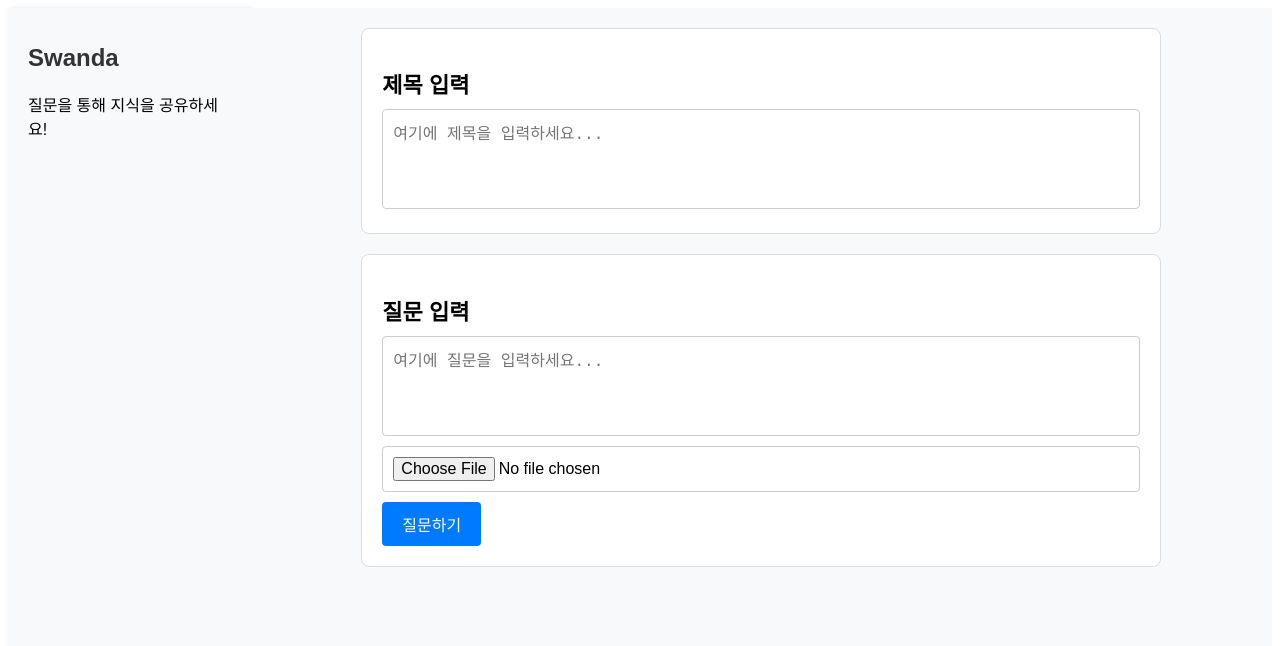
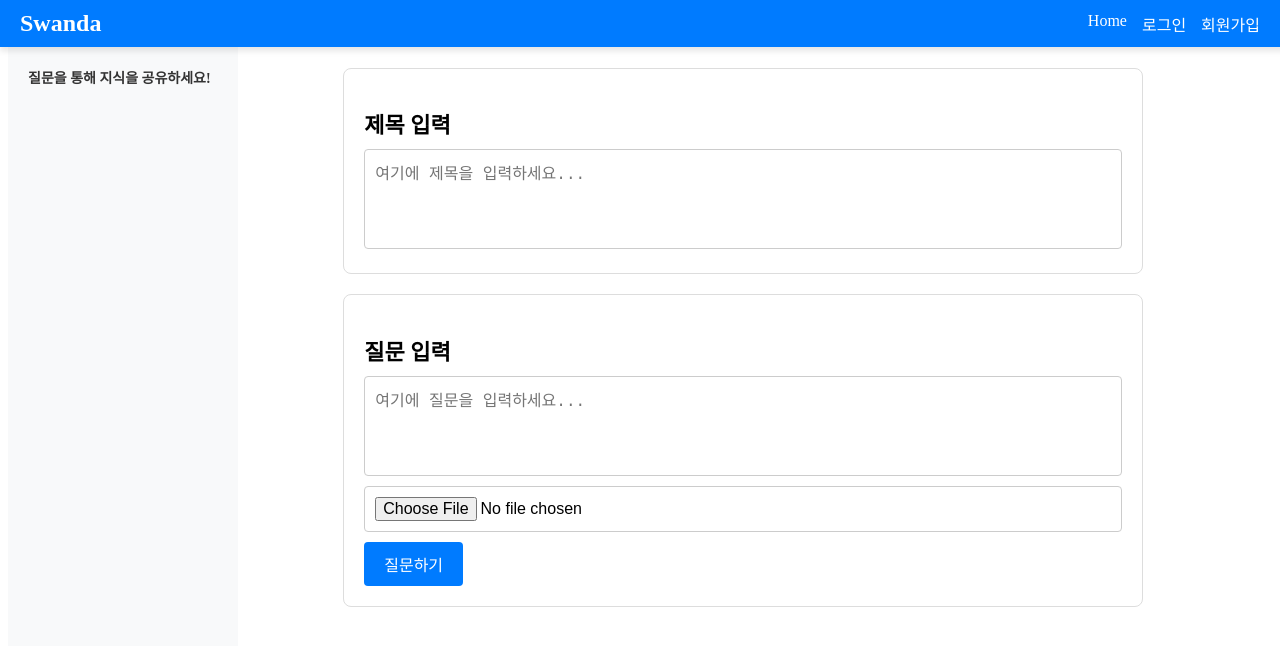
Before and after one commit to Eung-Git/SWANDA-Front, a React (Create React App) app in the folder swanda/: page / in a window 1280 px wide. Shown: the top 646 px of the page. Built offline with nearby package versions, Linux system fonts and the light colour scheme; no server answers.

Commit message:
feat: 헤더 만들었어 이년아

```diff
--- a/swanda/src/App.js
+++ b/swanda/src/App.js
@@ -1,12 +1,16 @@
 import React from "react";
 import Sidebar from "./MainPage/sidebar";
 import Main from "./MainPage/main";
+import Header from "./Header/header";
 
 function App() {
     return (
         <div style={styles.container}>
+            <Header />
+            <div style={styles.content}>
                 <Sidebar />
                 <Main />
+            </div>
         </div>
     );
 }
@@ -14,8 +18,13 @@ function App() {
 const styles = {
     container: {
         display: "flex",
+        flexDirection: "column",
         height: "100vh",
-    fontFamily: "'Arial', sans-serif",
+    },
+    content: {
+        display: "flex",
+        flex: 1,
+        overflow: "hidden",
     },
 };
 
--- /dev/null
+++ b/swanda/src/Header/header.css
@@ -0,0 +1,33 @@
+.header {
+    position: fixed;
+    top: 0;
+    left: 0;
+    width: 100%;
+    background-color: #007bff;
+    color: #fff;
+    padding: 10px 20px;
+    display: flex;
+    justify-content: space-between;
+    align-items: center;
+    box-shadow: 0 4px 6px rgba(0, 0, 0, 0.1);
+    z-index: 1000;
+}
+
+.logo {
+    font-size: 24px;
+    font-weight: bold;
+}
+
+.nav {
+    margin-right: 40px;
+    display: flex;
+    gap: 15px;
+}
+
+.navLink {
+    color: #fff;
+    text-decoration: none;
+    font-size: 16px;
+    font-weight: 500;
+    transition: color 0.3s;
+}
--- /dev/null
+++ b/swanda/src/Header/header.js
@@ -0,0 +1,17 @@
+import React from "react";
+import "./header.css";
+
+const Header = () => {
+    return (
+        <header className="header">
+            <div className="logo">Swanda</div>
+            <nav className="nav">
+                <a href="/" className="navLink">Home</a>
+                <a href="/about" className="navLink">로그인</a>
+                <a href="/contact" className="navLink">회원가입</a>
+            </nav>
+        </header>
+    );
+};
+
+export default Header;
--- /dev/null
+++ b/swanda/src/MainPage/main.css
@@ -0,0 +1,62 @@
+.container {
+    display: flex;
+    flex-direction: column;
+    gap: 20px;
+    padding: 60px 20px;
+    background-color: #ffffff;
+    justify-content: flex-start;
+    align-items: center;
+    width: 80%;
+    box-sizing: border-box;
+}
+
+.inputBox {
+    width: 100%;
+    max-width: 800px;
+    background-color: #ffffff;
+    border: 1px solid #ddd;
+    border-radius: 8px;
+    padding: 20px;
+    box-sizing: border-box;
+}
+
+.heading {
+    font-size: 22px;
+    margin-bottom: 10px;
+}
+
+.form {
+    display: flex;
+    flex-direction: column;
+    gap: 10px;
+}
+
+.textarea {
+    width: 100%;
+    height: 100px;
+    padding: 10px;
+    font-size: 16px;
+    border-radius: 4px;
+    border: 1px solid #ccc;
+    resize: none;
+    box-sizing: border-box;
+}
+
+.fileInput {
+    padding: 10px;
+    font-size: 16px;
+    border-radius: 4px;
+    border: 1px solid #ccc;
+    cursor: pointer;
+}
+
+.button {
+    padding: 10px 20px;
+    font-size: 16px;
+    background-color: #007bff;
+    color: #fff;
+    border: none;
+    border-radius: 4px;
+    cursor: pointer;
+    align-self: flex-start;
+}
--- a/swanda/src/MainPage/main.js
+++ b/swanda/src/MainPage/main.js
@@ -1,21 +1,11 @@
-import React, { useState, useRef, useEffect } from "react";
-import axios from 'axios';
+import React, { useState, useRef } from "react";
+import "./main.css"; // CSS 파일 불러오기
 
 const Main = () => {
     const [question, setQuestion] = useState("");
     const [title, setTitle] = useState("");
     const [file, setFile] = useState(null); // 첨부 파일 상태
     const fileInputRef = useRef(null);
-
-    useEffect(() => {
-        axios.post(`${process.env.REACT_APP_ADDRESS}/post/create/`,
-            {
-                title: title,
-                content: question,
-                file: file,
-            },
-        );
-    });
 
     const handleSubmit_question = (event) => {
         event.preventDefault();
@@ -44,12 +34,12 @@ const Main = () => {
     };
 
     return (
-        <div style={styles.container}>
+        <div className="container">
             {/* 제목 입력 */}
-            <div style={styles.inputBox}>
-                <h2 style={styles.heading}>제목 입력</h2>
+            <div className="inputBox">
+                <h2 className="heading">제목 입력</h2>
                 <textarea
-                    style={styles.textarea}
+                    className="textarea"
                     placeholder="여기에 제목을 입력하세요..."
                     value={title}
                     onChange={(e) => setTitle(e.target.value)}
@@ -57,22 +47,23 @@ const Main = () => {
             </div>
 
             {/* 질문 입력 */}
-            <div style={styles.inputBox}>
-                <h2 style={styles.heading}>질문 입력</h2>
-                <form onSubmit={handleSubmit_question} style={styles.form}>
+            <div className="inputBox">
+                <h2 className="heading">질문 입력</h2>
+                <form onSubmit={handleSubmit_question} className="form">
                     <textarea
-                        style={styles.textarea}
+                        className="textarea"
                         placeholder="여기에 질문을 입력하세요..."
                         value={question}
                         onChange={(e) => setQuestion(e.target.value)}
                     />
                     <input
                         type="file"
+                        accept=".jpg, .jpeg, .mp4, .pdf, .img, .png"
                         ref={fileInputRef}
                         onChange={handleFileChange}
-                        style={styles.fileInput}
+                        className="fileInput"
                     />
-                    <button type="submit" style={styles.button}>
+                    <button type="submit" className="button">
                         질문하기
                     </button>
                 </form>
@@ -81,64 +72,4 @@ const Main = () => {
     );
 };
 
-// 스타일 정의
-const styles = {
-    container: {
-        display: "flex",
-        flexDirection: "column",
-        gap: "20px",
-        padding: "20px",
-        backgroundColor: "#f8f9fa",
-        justifyContent: "flex-start",
-        alignItems: "center",
-        width: "100%",
-        boxSizing: "border-box",
-    },
-    inputBox: {
-        width: "100%",
-        maxWidth: "800px",
-        backgroundColor: "#ffffff",
-        border: "1px solid #ddd",
-        borderRadius: "8px",
-        padding: "20px",
-        boxSizing: "border-box",
-    },
-    heading: {
-        fontSize: "22px",
-        marginBottom: "10px",
-    },
-    form: {
-        display: "flex",
-        flexDirection: "column",
-        gap: "10px",
-    },
-    textarea: {
-        width: "100%",
-        height: "100px",
-        padding: "10px",
-        fontSize: "16px",
-        borderRadius: "4px",
-        border: "1px solid #ccc",
-        resize: "none",
-        boxSizing: "border-box",
-    },
-    fileInput: {
-        padding: "10px",
-        fontSize: "16px",
-        borderRadius: "4px",
-        border: "1px solid #ccc",
-        cursor: "pointer",
-    },
-    button: {
-        padding: "10px 20px",
-        fontSize: "16px",
-        backgroundColor: "#007bff",
-        color: "#fff",
-        border: "none",
-        borderRadius: "4px",
-        cursor: "pointer",
-        alignSelf: "flex-start",
-    },
-};
-
 export default Main;
--- /dev/null
+++ b/swanda/src/MainPage/sidebar.css
@@ -0,0 +1,12 @@
+.sidebar {
+    width: 15%;
+    background-color: #f8f9fa;
+    padding: 50px 20px;
+    box-shadow: 2px 0 5px rgba(0,0,0,0.1);
+}
+
+.title {
+    font-size: 14px;
+    margin-bottom: 20px;
+    color: #333;
+}
--- a/swanda/src/MainPage/sidebar.js
+++ b/swanda/src/MainPage/sidebar.js
@@ -1,26 +1,12 @@
 import React from "react";
+import "./sidebar.css";
 
 const Sidebar = () => {
   return (
-    <div style={styles.sidebar}>
-      <h1 style={styles.title}>Swanda</h1>
-      <p>질문을 통해 지식을 공유하세요!</p>
+    <div className="sidebar">
+      <h1 className="title">질문을 통해 지식을 공유하세요!</h1>
     </div>
   );
 };
 
-const styles = {
-  sidebar: {
-    width: "20%",
-    backgroundColor: "#f8f9fa",
-    padding: "20px",
-    boxShadow: "2px 0 5px rgba(0,0,0,0.1)",
-  },
-  title: {
-    fontSize: "24px",
-    marginBottom: "20px",
-    color: "#333",
-  },
-};
-
 export default Sidebar;
```
Lines whose indentation alone changed are shown as unchanged.
